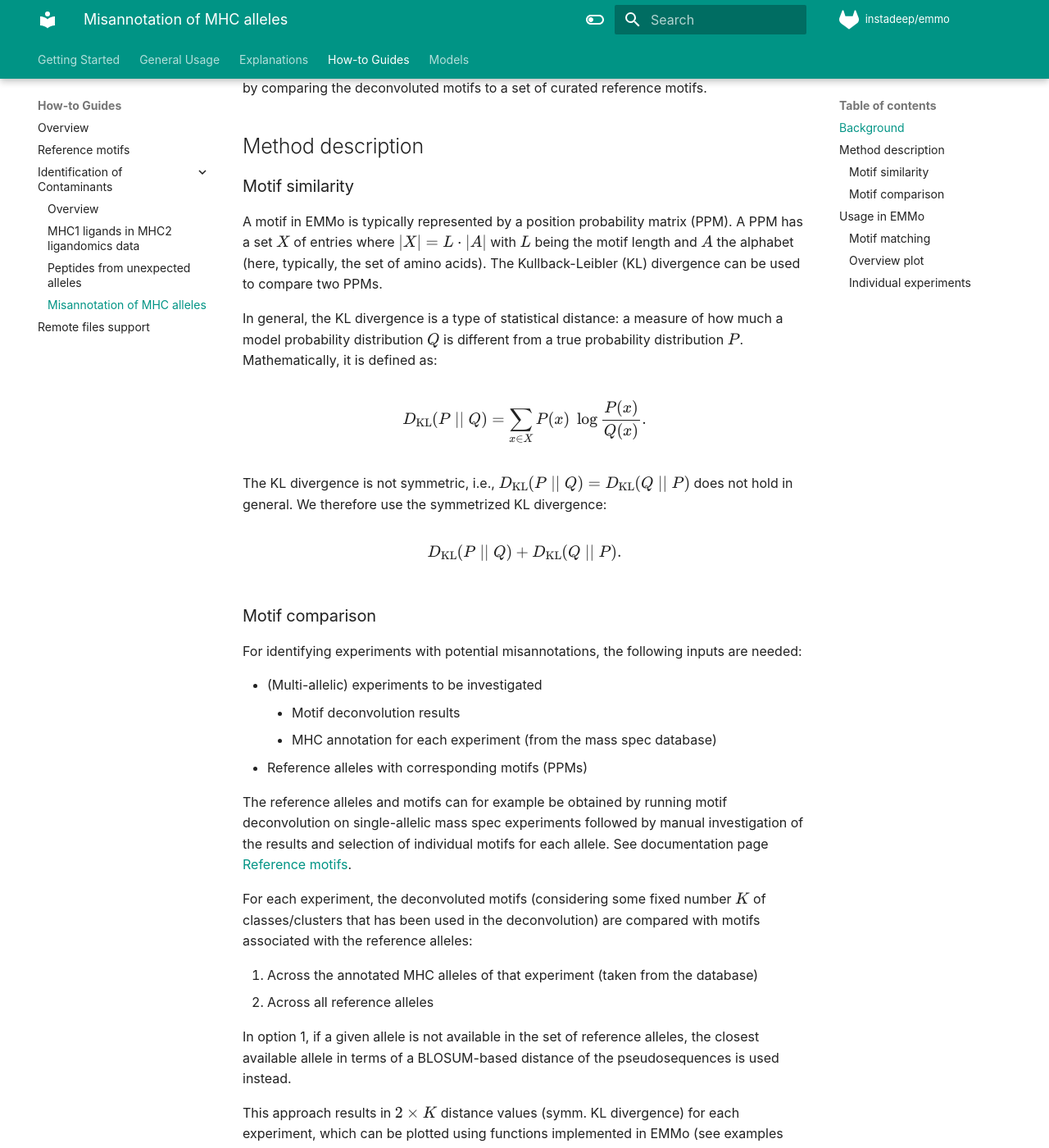
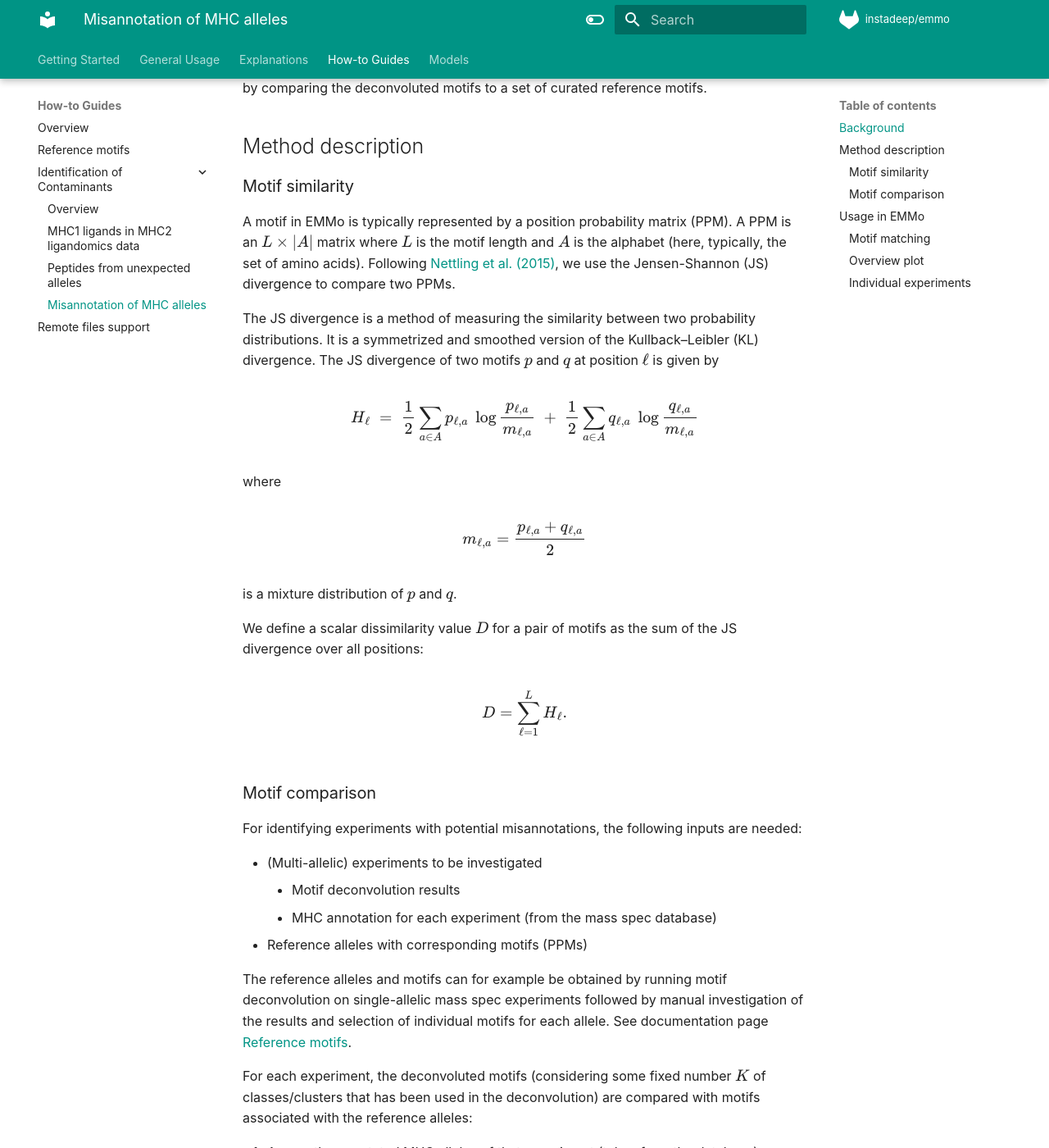
Before and after one commit to instadeepai/emmo, an MkDocs documentation site: the page built from docs/how_to/contaminants/mhc_allele_misannotations.md, in a window 1280 px wide and 1400 px high, scrolled down 302 px. Shown: the whole window at 82% size. Built offline with MkDocs 1.6.1 and Material for MkDocs 9.7.7, drawn with Linux system fonts in a browser that asks for light colours; some web fonts are replaced; comment, search, counter and statistics services are not loaded; some of the changed text lies outside the part shown.

Commit message:
feat(motif_matching): replace KL with JS divergence

````diff
--- a/docs/how_to/contaminants/mhc_allele_misannotations.md
+++ b/docs/how_to/contaminants/mhc_allele_misannotations.md
@@ -13,25 +13,36 @@ the deconvoluted motifs to a set of curated reference motifs.
 
 ### Motif similarity
 
-A motif in EMMo is typically represented by a position probability matrix (PPM). A PPM has a set $X$
-of entries where $|X|= L \cdot |A|$ with $L$ being the motif length and $A$ the alphabet (here,
-typically, the set of amino acids). The Kullback-Leibler (KL) divergence can be used to compare two
-PPMs.
+A motif in EMMo is typically represented by a position probability matrix (PPM). A PPM is an
+$L \times |A|$ matrix where $L$ is the motif length and $A$ is the alphabet (here, typically, the
+set of amino acids). Following [Nettling et al. (2015)](https://doi.org/10.1186/s12859-015-0767-x),
+we use the Jensen-Shannon (JS) divergence to compare two PPMs.
 
-In general, the KL divergence is a type of statistical distance: a measure of how much a model
-probability distribution $Q$ is different from a true probability distribution $P$. Mathematically,
-it is defined as:
+The JS divergence is a method of measuring the similarity between two probability distributions. It
+is a symmetrized and smoothed version of the Kullback–Leibler (KL) divergence. The JS divergence of
+two motifs $p$ and $q$ at position $\ell$ is given by
 
 $$
-D_{\textrm{KL}}(P\; ||\; Q) = \sum_{x \in X} P(x)\; \log \frac{P(x)}{Q(x)}.
+H_{\ell}
+\; = \;
+\frac{1}{2} \sum_{a \in A} p_{\ell, a}\; \log \frac{p_{\ell, a}}{m_{\ell, a}}
+\; + \;
+\frac{1}{2} \sum_{a \in A} q_{\ell, a}\; \log \frac{q_{\ell, a}}{m_{\ell, a}}
 $$
 
-The KL divergence is not symmetric, i.e.,
-$D_{\textrm{KL}}(P\; ||\; Q) = D_{\textrm{KL}}(Q\; ||\; P)$ does not hold in general. We therefore
-use the symmetrized KL divergence:
+where
 
 $$
-D_{\textrm{KL}}(P\; ||\; Q) + D_{\textrm{KL}}(Q\; ||\; P).
+m_{\ell, a} = \frac{p_{\ell, a} + q_{\ell, a}}{2}
+$$
+
+is a mixture distribution of $p$ and $q$.
+
+We define a scalar dissimilarity value $D$ for a pair of motifs as the sum of the JS divergence over
+all positions:
+
+$$
+D = \sum_{\ell = 1}^{L} H_{\ell}.
 $$
 
 ### Motif comparison
@@ -58,8 +69,8 @@ alleles:
 In option 1, if a given allele is not available in the set of reference alleles, the closest
 available allele in terms of a BLOSUM-based distance of the pseudosequences is used instead.
 
-This approach results in $2 \times K$ distance values (symm. KL divergence) for each experiment,
-which can be plotted using functions implemented in EMMo (see examples below).
+This approach results in $2 \times K$ distance values (JS divergence) for each experiment, which can
+be plotted using functions implemented in EMMo (see examples below).
 
 ## Usage in EMMo
 
@@ -68,7 +79,7 @@ which can be plotted using functions implemented in EMMo (see examples below).
 ### Motif matching
 
 As a first step, the best matching alleles and motifs are computed with the corresponding motif
-distances (symm. KL divergence).
+distances (JS divergence).
 
 ```python
 from emmo.dataset_processing.contaminants.motif_matching import match_motifs_to_reference
````
Also changed, not shown: other parts of docs/how_to/contaminants/mhc_allele_misannotations.md (+3 -4 lines), docs/media/usage/contaminant-misannotation-individual-experiment.png, docs/media/usage/contaminant-misannotation.png, 3 other files.
